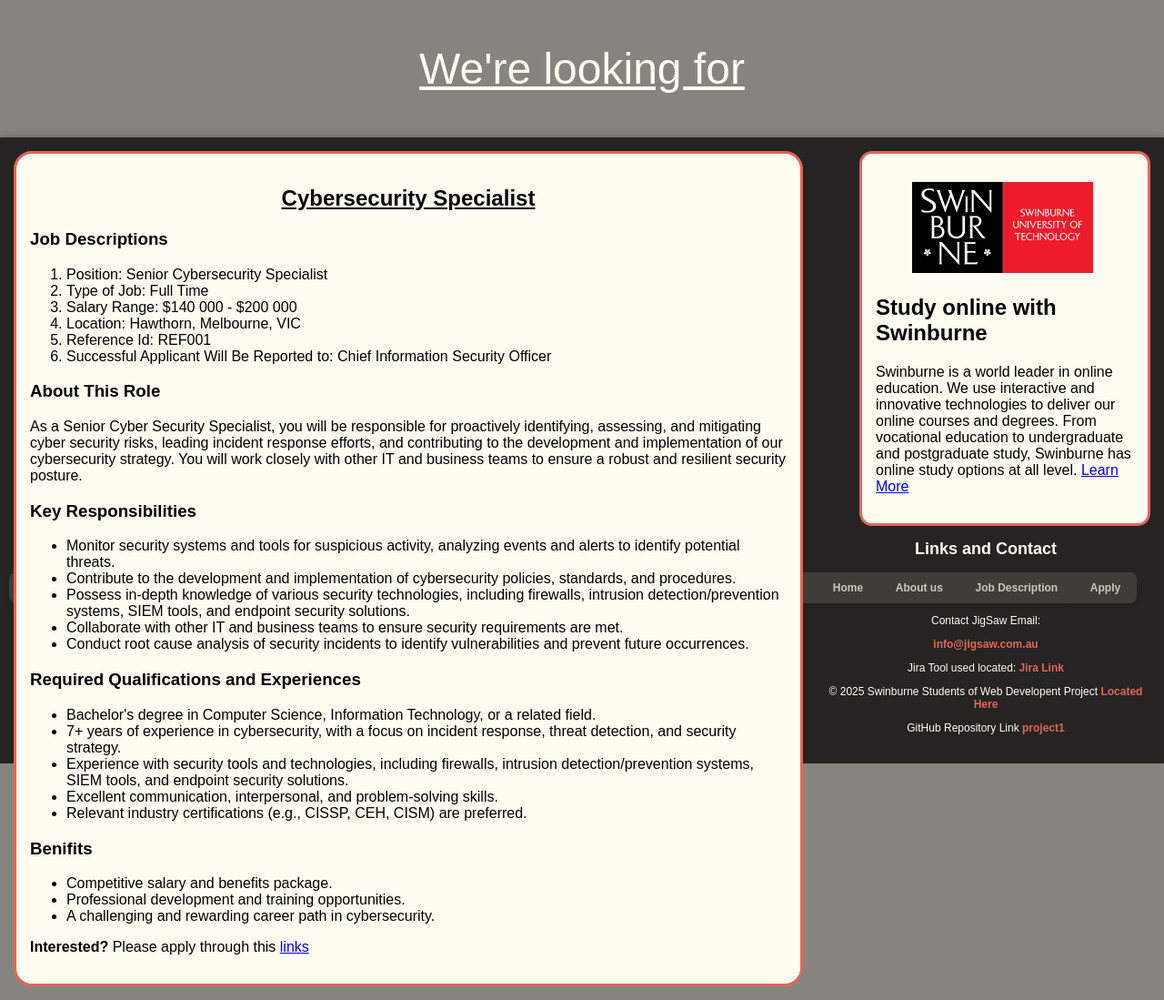
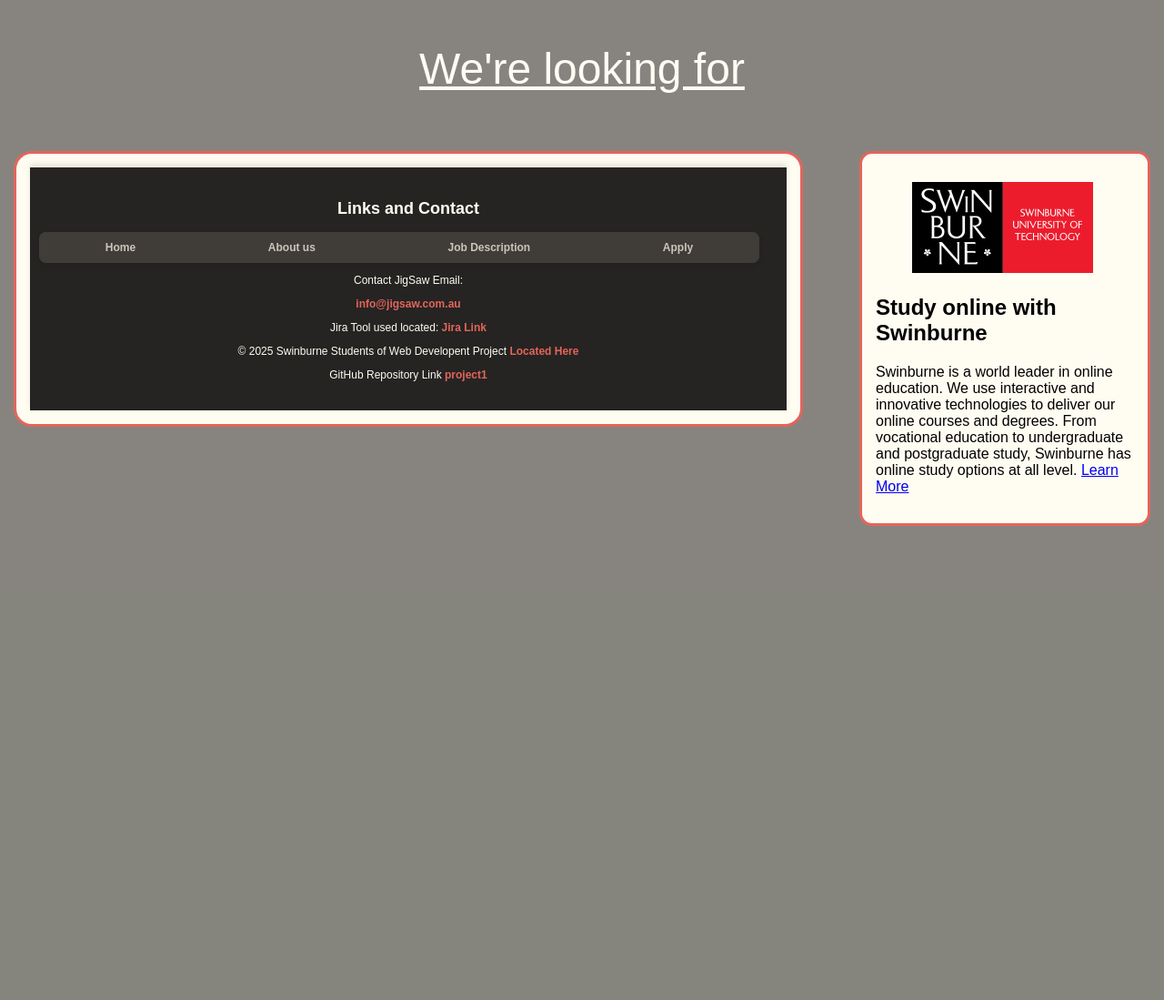
Before and after one commit to 105837232/project2, a PHP site: page /jobs.php in a window 1280 px wide. Shown: the part 149-1248 px from the top of the page at 91% size. After the commit the page ends 727 px from the top, so only its background shows below. Run offline with PHP 8.4, Linux system fonts and the light colour scheme; data that the repository does not hold is empty.

Commit message:
delete the old left over html code after it has been replaced by php.

```diff
--- a/jobs.php
+++ b/jobs.php
@@ -97,47 +97,6 @@
                 }
             }
         ?>
-            <h2 class="h2job">Cybersecurity Specialist</h2><!--search prompt was job description for hiring senior cybersecurity specialist-->
-                <h3>Job Descriptions</h3>
-                <ol>
-                    <li>Position: Senior Cybersecurity Specialist</li>
-                    <li>Type of Job: Full Time</li>
-                    <Li>Salary Range: &dollar;140 000 - &dollar;200 000</Li><!--search prompt was job salary for senior cybersecurity specialist-->
-                    <li>Location: Hawthorn, Melbourne, VIC</li>
-                    <li>Reference Id: REF001</li>
-                    <li>Successful Applicant Will Be Reported to: Chief Information Security Officer</li><!--search prompt wasThe title of the position to whom the senior cybersecurity applicant will report-->
-                </ol>
-                <h3>About This Role</h3>
-                    <p>As a Senior Cyber Security Specialist, you will be responsible for proactively identifying, assessing, and mitigating cyber security risks,
-                        leading incident response efforts, and contributing to the development and implementation of our cybersecurity strategy. You will work closely
-                        with other IT and business teams to ensure a robust and resilient security posture.
-                    </p>
-                <h3>Key Responsibilities</h3>
-                    <ul>
-                        <li>Monitor security systems and tools for suspicious activity, analyzing events and alerts to identify potential threats.</li>
-                        <li>Contribute to the development and implementation of cybersecurity policies, standards, and procedures.</li>
-                        <li>Possess in-depth knowledge of various security technologies, including firewalls, intrusion detection/prevention systems, SIEM tools, and endpoint security solutions.</li>
-                        <li>Collaborate with other IT and business teams to ensure security requirements are met.</li>
-                        <li>Conduct root cause analysis of security incidents to identify vulnerabilities and prevent future occurrences.</li>
-                    </ul>
-                <h3>Required Qualifications and Experiences</h3>
-                    <ul>
-                        <li>Bachelor's degree in Computer Science, Information Technology, or a related field. </li>
-                        <li>7+ years of experience in cybersecurity, with a focus on incident response, threat detection, and security strategy. </li>
-                        <li>Experience with security tools and technologies, including firewalls, intrusion detection/prevention systems, SIEM tools, and endpoint security solutions. </li>
-                        <li>Excellent communication, interpersonal, and problem-solving skills. </li>
-                        <li>Relevant industry certifications (e.g., CISSP, CEH, CISM) are preferred. </li>
-                    </ul>
-                <h3>Benifits</h3>
-                    <ul>
-                        <li>Competitive salary and benefits package.</li>
-                        <li>Professional development and training opportunities.</li>
-                        <li>A challenging and rewarding career path in cybersecurity.</li>
-                    </ul>
-
-            <p><strong>Interested?</strong> Please apply through this <a href="apply.html">links</a></p>
-    </section>
-
 
     <!--replaced the footer with a php include-->
       <?php include 'footer.inc'; ?>
```
